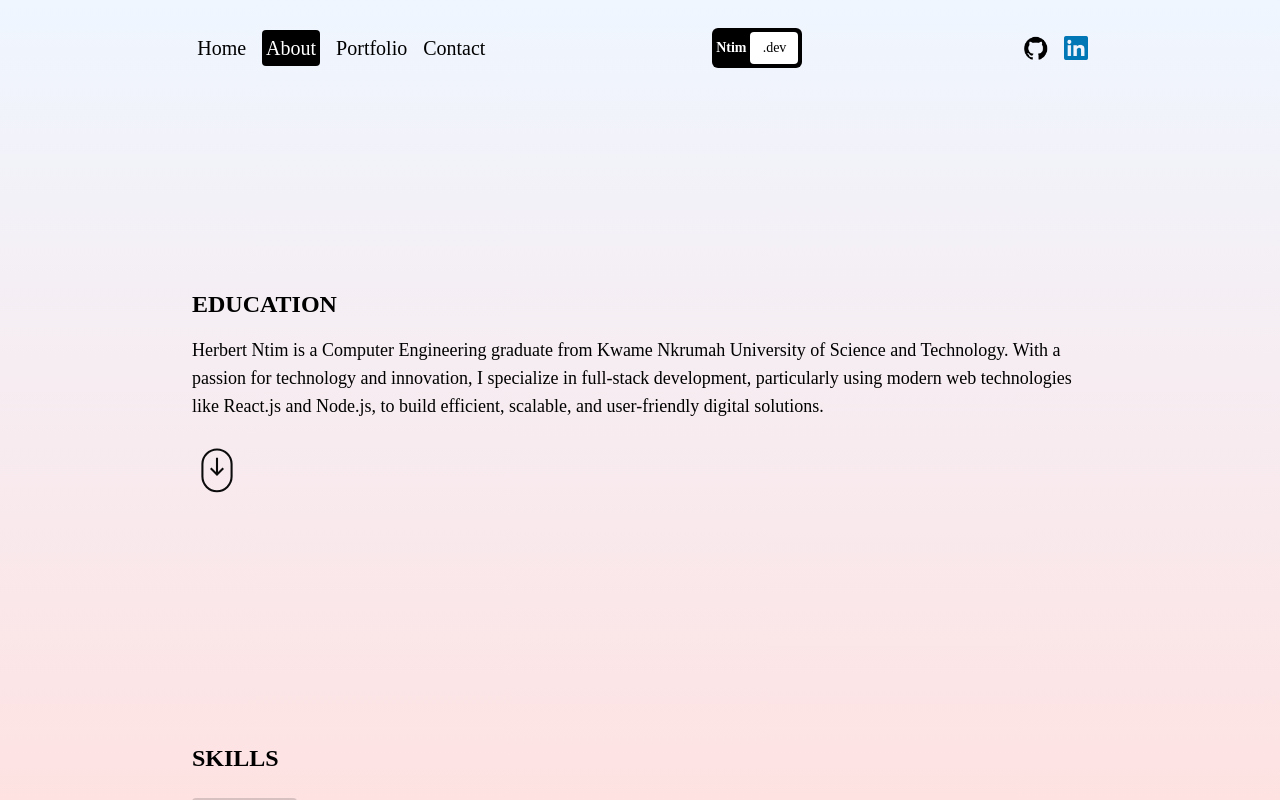
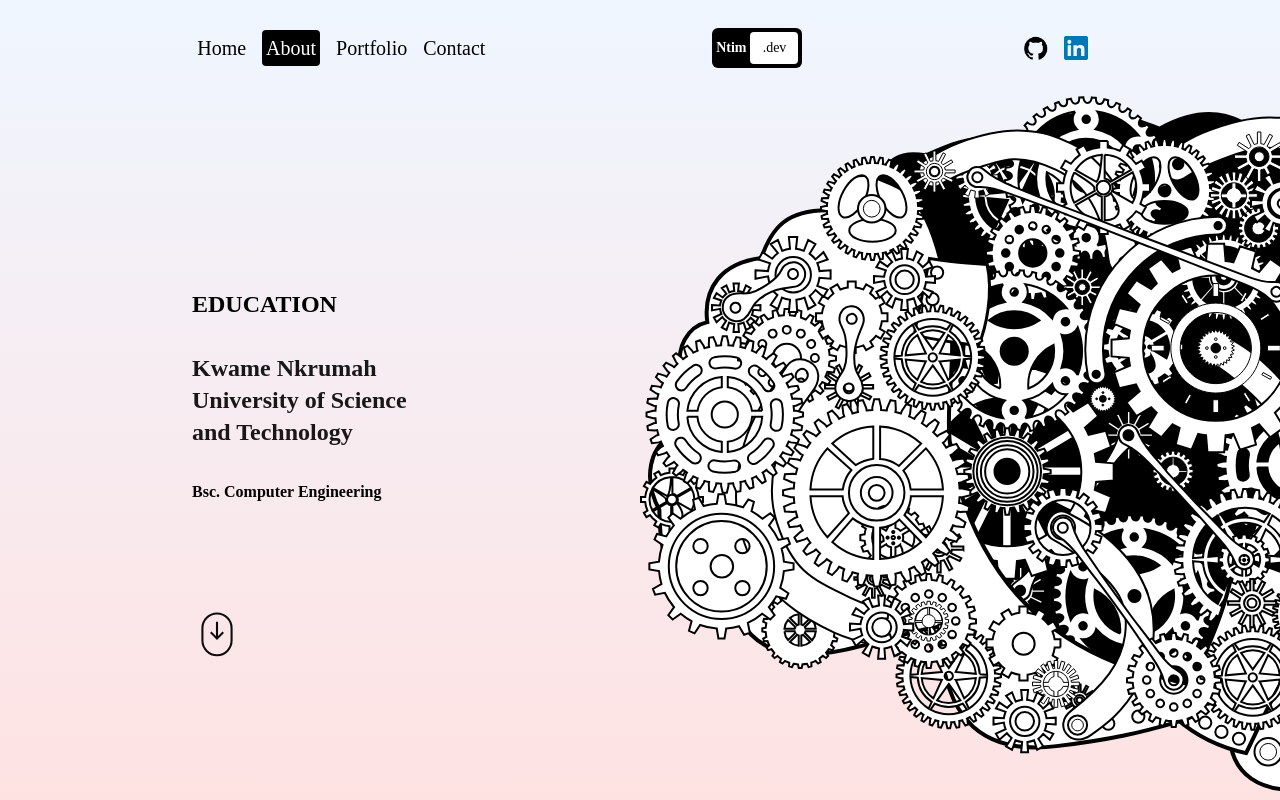
Before and after one commit to HerbertNtim/nextportfolio, a Next.js app: page /about in a window 1280 px wide. Built offline with nearby package versions, Linux system fonts and the light colour scheme.

Commit message:
about page done

```diff
--- a/src/app/about/page.jsx
+++ b/src/app/about/page.jsx
@@ -1,9 +1,17 @@
 "use client";
 
+import Brain from "@/components/Brain";
+import ExperienceLists from "@/components/ExperienceLists";
 import { skills } from "@/constants";
-import { motion } from "framer-motion";
+import { motion, useInView, useScroll } from "framer-motion";
+import { useRef } from "react";
 
 const About = () => {
+  const containerRef = useRef();
+
+  const { scrollYProgress } = useScroll({ container: containerRef });
+
+
   return (
     <motion.div
       className="h-full"
@@ -12,22 +20,18 @@ const About = () => {
       transition={{ duration: 1 }}
     >
       {/* CONTAINER */}
-      <div className="h-full overflow-scroll">
+      <div className="h-full overflow-scroll md:flex" ref={containerRef}>
         {/* TEXT CONTAINER */}
-        <div className="flex flex-col p-4 sm:p-8 md:p-12 lg:p-24 xl:p-48 gap-24 md:gap-32 lg:gap-48 xl:gap-64">
+        <div className="flex flex-col p-4 sm:p-8 md:p-12 lg:p-24 xl:p-48 gap-24 md:gap-32 lg:gap-48 xl:gap-64 lg:w-2/3 lg:pr-0 xl:w-1/2">
           {/* EDUCATION */}
-          <div className="flex flex-col justify-center gap-4">
+          <div className="flex flex-col justify-center gap-8">
             <h1 className="text-2xl font-bold">EDUCATION</h1>
-            <p className="text-lg">
-              Herbert Ntim is a Computer Engineering graduate from Kwame Nkrumah
-              University of Science and Technology. With a passion for
-              technology and innovation, I specialize in full-stack development,
-              particularly using modern web technologies like React.js and
-              Node.js, to build efficient, scalable, and user-friendly digital
-              solutions.
-            </p>
+            <h4 className="text-2xl font-bold text-black/90">
+              Kwame Nkrumah University of Science and Technology
+            </h4>
+            <p className="font-semibold">Bsc. Computer Engineering</p>
 
-            {/* BIOGRAPHY SCROLL SVG */}
+            {/* SCROLL SVG */}
             <motion.svg
               initial={{ opacity: 0.2, y: 0 }}
               animate={{ opacity: 1, y: "10px" }}
@@ -37,6 +41,7 @@ const About = () => {
               xmlns="http://www.w3.org/2000/svg"
               width={50}
               height={50}
+              className="mt-16"
             >
               <path
                 d="M5 15C5 16.8565 5.73754 18.6371 7.05029 19.9498C8.36305 21.2626 10.1435 21.9999 12 21.9999C13.8565 21.9999 15.637 21.2626 16.9498 19.9498C18.2625 18.6371 19 16.8565 19 15V9C19 7.14348 18.2625 5.36305 16.9498 4.05029C15.637 2.73754 13.8565 2 12 2C10.1435 2 8.36305 2.73754 7.05029 4.05029C5.73754 5.36305 5 7.14348 5 9V15Z"
@@ -54,23 +59,89 @@ const About = () => {
 
           {/* SKILLS */}
           <div className="flex flex-col">
-            <h1 className="text-2xl font-bold">SKILLS</h1>
+            <motion.h1
+              className="text-2xl font-bold"
+            >
+              SKILLS
+            </motion.h1>
             {skills.map((skill) => (
-              <div key={skill.title} className="flex flex-col items-start gap-4 border-b-2 border-solid border-black pb-4">
-                <h5 className="text-lg font-semibold mt-6 rounded p-2 bg-black/15">{skill.title}{':'}</h5>
+              <motion.div
+                key={skill.title}
+                className="flex flex-col items-start gap-6 border-b-2 border-solid border-black pb-4"
+              >
+                <h5 className="text-lg font-semibold mt-6 rounded p-2 bg-black/15">
+                  {skill.title}
+                  {":"}
+                </h5>
                 <div className="flex flex-wrap gap-4 items-center">
                   {skill.items.map((item) => (
-                    <span key={item} className="rounded p-2 text-sm cursor-pointer bg-black text-white hover:bg-white hover:text-black">{item}</span>
+                    <span
+                      key={item}
+                      className="rounded p-2 text-sm cursor-pointer bg-black text-white hover:bg-white hover:text-black"
+                    >
+                      {item}
+                    </span>
                   ))}
                 </div>
+              </motion.div>
+            ))}
+
+            {/* SCROLL SVG */}
+            <motion.svg
+              initial={{ opacity: 0.2, y: 0 }}
+              animate={{ opacity: 1, y: "10px" }}
+              transition={{ repeat: Infinity, duration: 3, ease: "easeInOut" }}
+              viewBox="0 0 24 24"
+              fill="none"
+              xmlns="http://www.w3.org/2000/svg"
+              width={50}
+              height={50}
+              className="mt-16"
+            >
+              <path
+                d="M5 15C5 16.8565 5.73754 18.6371 7.05029 19.9498C8.36305 21.2626 10.1435 21.9999 12 21.9999C13.8565 21.9999 15.637 21.2626 16.9498 19.9498C18.2625 18.6371 19 16.8565 19 15V9C19 7.14348 18.2625 5.36305 16.9498 4.05029C15.637 2.73754 13.8565 2 12 2C10.1435 2 8.36305 2.73754 7.05029 4.05029C5.73754 5.36305 5 7.14348 5 9V15Z"
+                stroke="#000000"
+                strokeWidth="1"
+              ></path>
+              <path d="M12 6V14" stroke="#000000" strokeWidth="1"></path>
+              <path
+                d="M15 11L12 14L9 11"
+                stroke="#000000"
+                strokeWidth="1"
+              ></path>
+            </motion.svg>
+          </div>
+
+          {/* EXPERIENCE */}
+          <div className="flex flex-col">
+            <h1 className="text-2xl font-bold p-2">EXPERIENCE</h1>
+            <div className="relative sm:mx-auto my-4">
+              <div className="hidden sm:block absolute left-0 top-0 w-[4px] h-full bg-black origin-top" />
+              <div className="hidden sm:block w-5 h-5 rounded-full absolute top-0 -left-2 bg-red-500" />
+              <div className="hidden sm:block w-5 h-5 rounded-full absolute top-1/2 -left-2 bg-red-500" />
+              <div className="flex flex-col sm:ml-8 gap-12">
+                <ExperienceLists
+                  title="frontend developer"
+                  company="MT Lab KNUST"
+                  jobDate="Jun 2023 - Oct 2023"
+                  description="Collaborated to build responsive, user-friendly web applications using React.js and Tailwind CSS. Experienced in crafting modern, scalable UI components for seamless digital experiences according to figma design."
+                />
+
+                <ExperienceLists
+                  title="backend developer"
+                  company="ALLE-AI"
+                  jobDate="Nov 2023 - Dec 2023"
+                  description="Developed and tested APIs for generative AI models, including text, image, audio, and video generation.Collaborated with the team to integrate AI capabilities into production environments, enhancing model performance and scalability. Gained hands-on experience in API development, testing, and backend optimization for AI-based applications."
+                />
               </div>
-            ))}
+            </div>
           </div>
-          {/* EXPERIENCE */}
-          <div>EXPERIENCE</div>
         </div>
+
         {/* SVG CONTAINER */}
-        <div className="hidden">SVG</div>
+        <div className="hidden md:block lg:w-1/3 xl:w-1/2 sticky top-0 z-30">
+          <Brain scrollYProgress={scrollYProgress} />
+        </div>
       </div>
     </motion.div>
   );
--- a/src/components/AnimatedText.jsx
+++ b/src/components/AnimatedText.jsx
@@ -24,7 +24,7 @@ const singleWordVariant = {
     opacity: 1,
     y: 0,
     transition: {
-      duration: 2,
+      duration: 2
     },
   },
 }
--- a/src/components/ExperienceLists.jsx
+++ b/src/components/ExperienceLists.jsx
@@ -2,11 +2,10 @@ import React from 'react'
 
 const ExperienceLists = ({title, description, jobDate, company}) => {
   return (
-    <div>
-      <h3 className='bg-white p-3 font-semibold rounded-s-lg rounded-b-lg'>{title}</h3>
-      <p className='p-3 text-sm italic'>{description}</p>
-      <p className='p-3 text-red-400 text-sm font-semibold'>{jobDate}</p>
-      <p className='bg-white p-1 rounded text-sm font-semibold w-fit'>{company}</p>
+    <div className='mx-auto flex flex-col items-start justify-between'>
+      <h3 className='capitalize font-bold sm:text-2xl'>{title}{' @ '}{company}</h3>
+      <p className='p-3 text-dark/75 text-sm font-medium'>{jobDate}</p>
+      <p className='p-3 text-medium italic'>{description}</p>
     </div>
   )
 }
--- a/src/constants/index.js
+++ b/src/constants/index.js
@@ -50,10 +50,11 @@ export const skills = [
   },
 
   {
-    title: "Tools",
+    title: "Tools and Cloud",
     items: [
       "Git",
       "GitHub",
+      "AWS",
       "Jira",
       "Trello",
       "Slack",
```
